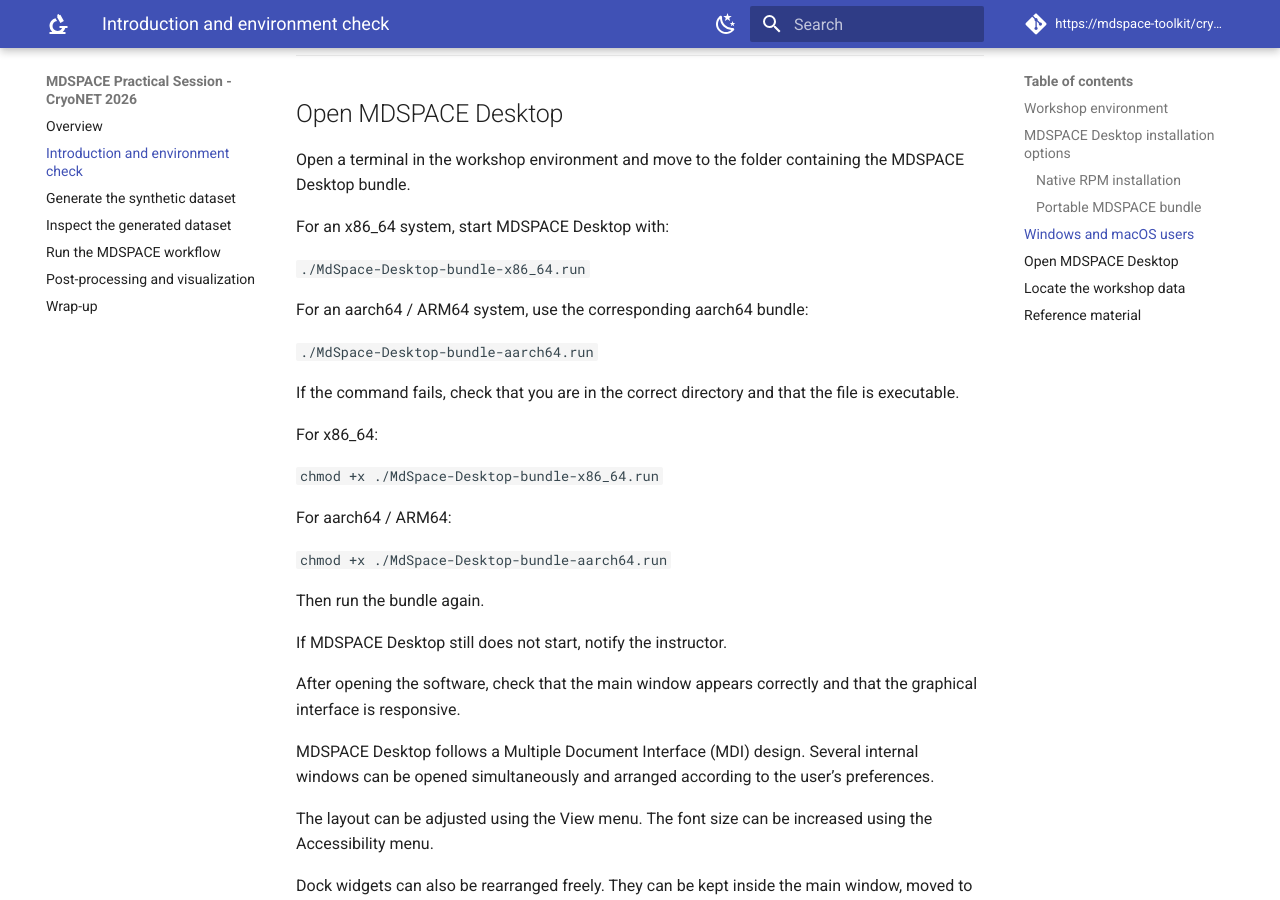
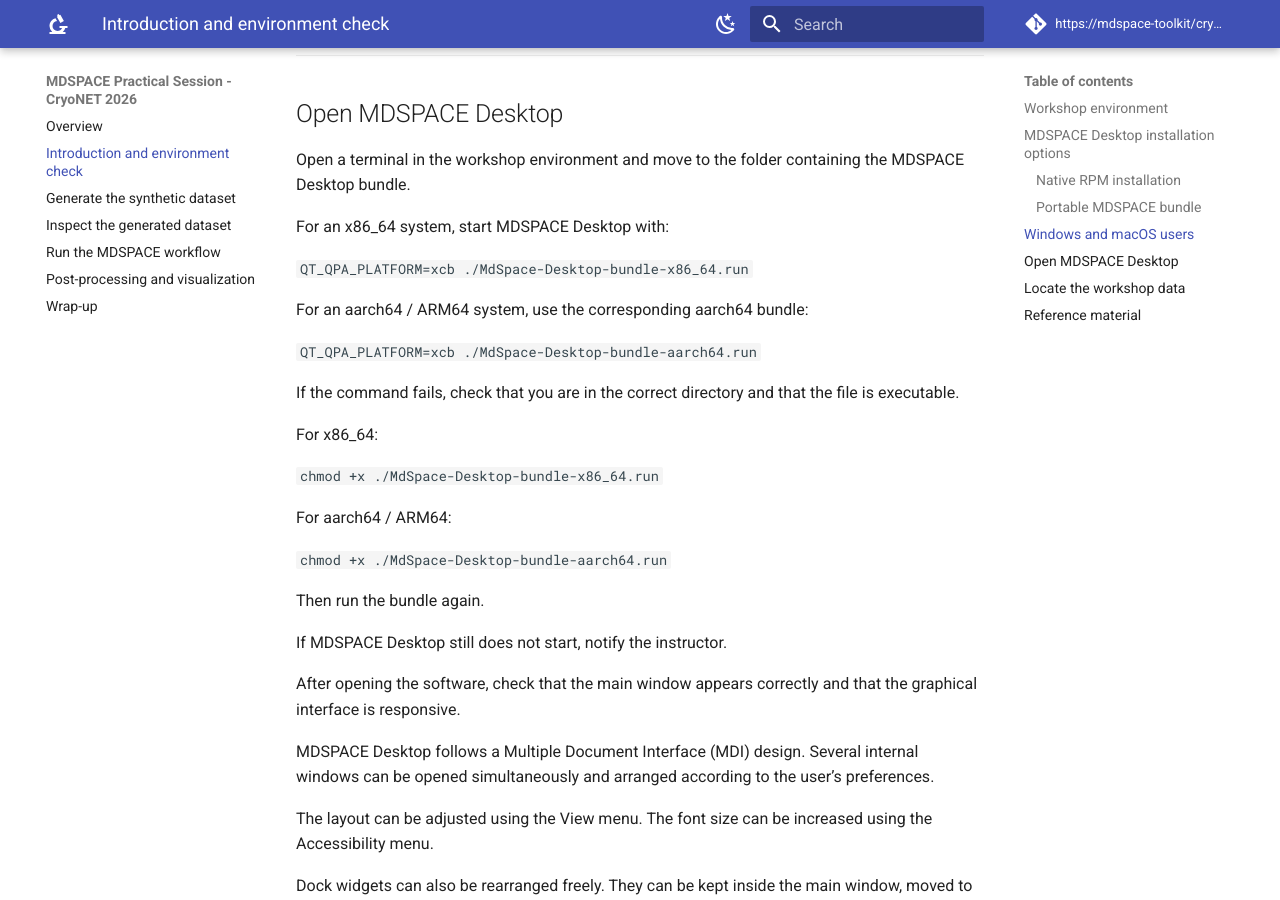
Before and after one commit to MDSPACE-toolkit/cryonet-2026-mdspace-practical, an MkDocs documentation site: the page built from docs/01-environment-check.md, in a window 1280 px wide and 900 px high, scrolled down 2111 px. Built offline with MkDocs 1.6.1 and Material for MkDocs 9.7.7, drawn with Linux system fonts in a browser that asks for light colours; comment, search, counter and statistics services are not loaded.

Commit message:
[fix] fix wayland error

```diff
--- a/docs/01-environment-check.md
+++ b/docs/01-environment-check.md
@@ -78,11 +78,11 @@
 
 For an x86_64 system, start MDSPACE Desktop with:
 
-`./MdSpace-Desktop-bundle-x86_64.run`
+`QT_QPA_PLATFORM=xcb ./MdSpace-Desktop-bundle-x86_64.run`
 
 For an aarch64 / ARM64 system, use the corresponding aarch64 bundle:
 
-`./MdSpace-Desktop-bundle-aarch64.run`
+`QT_QPA_PLATFORM=xcb ./MdSpace-Desktop-bundle-aarch64.run`
 
 If the command fails, check that you are in the correct directory and that the file is executable.
 
```
